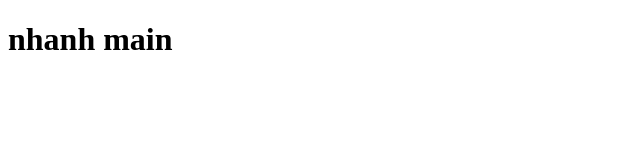
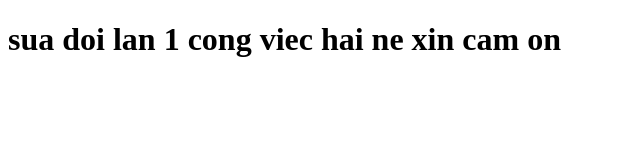
Before and after one commit to HuynhThangVN/duan-5, a plain HTML site: page index.html in a window 1280 px wide. Shown: the whole page, without its empty margins (0-640 px from the left). Drawn offline with Linux system fonts and the light colour scheme.

Commit message:
sua doi lan 1 cv1

```diff
--- a/index.html
+++ b/index.html
@@ -6,6 +6,6 @@
     <title>HTML INDEX NHANH</title>
   </head>
   <body>
-    <h1>nhanh main</h1>
+    <h1>sua doi lan 1 cong viec hai ne xin cam on</h1>
   </body>
 </html>
```
